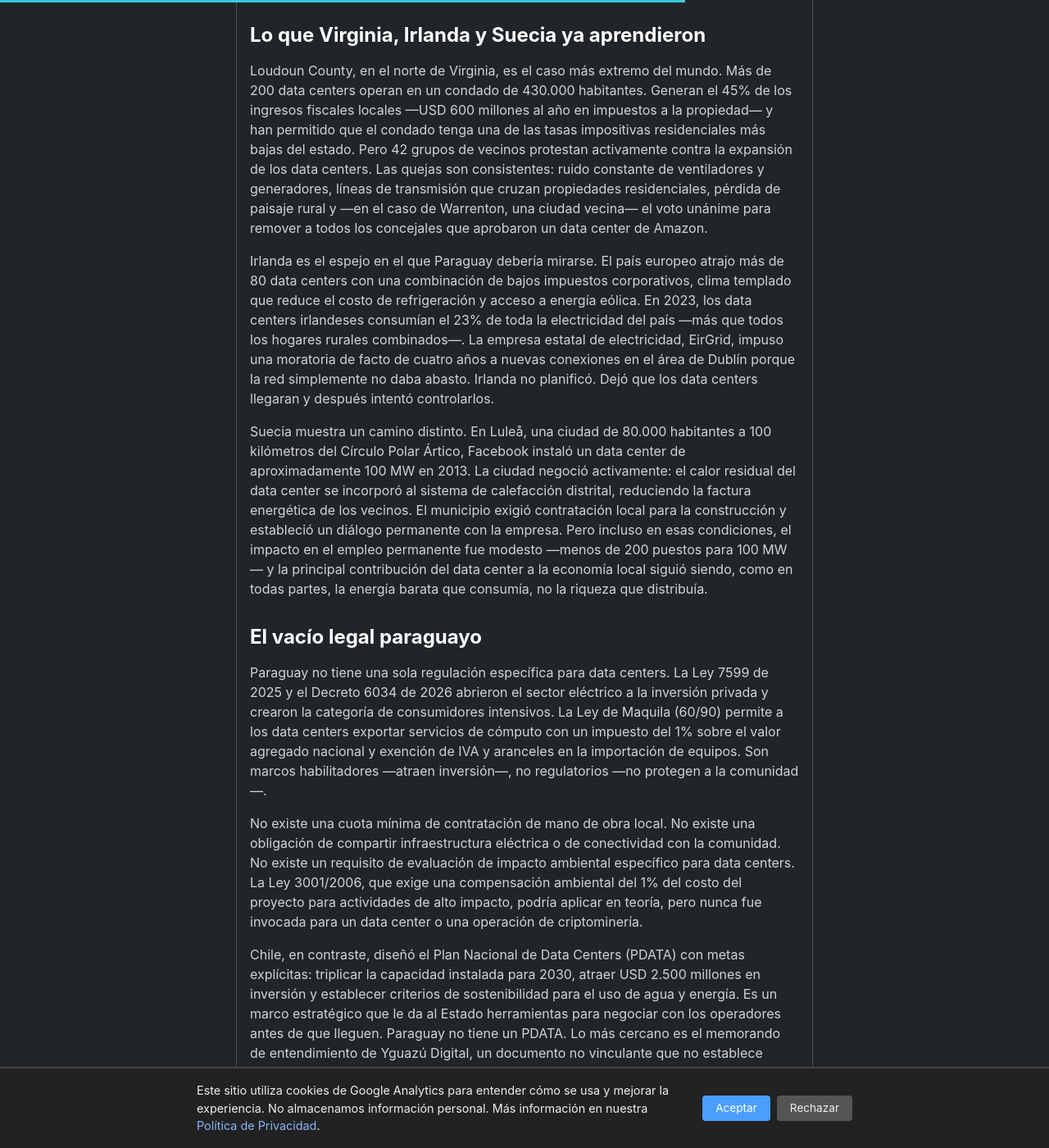
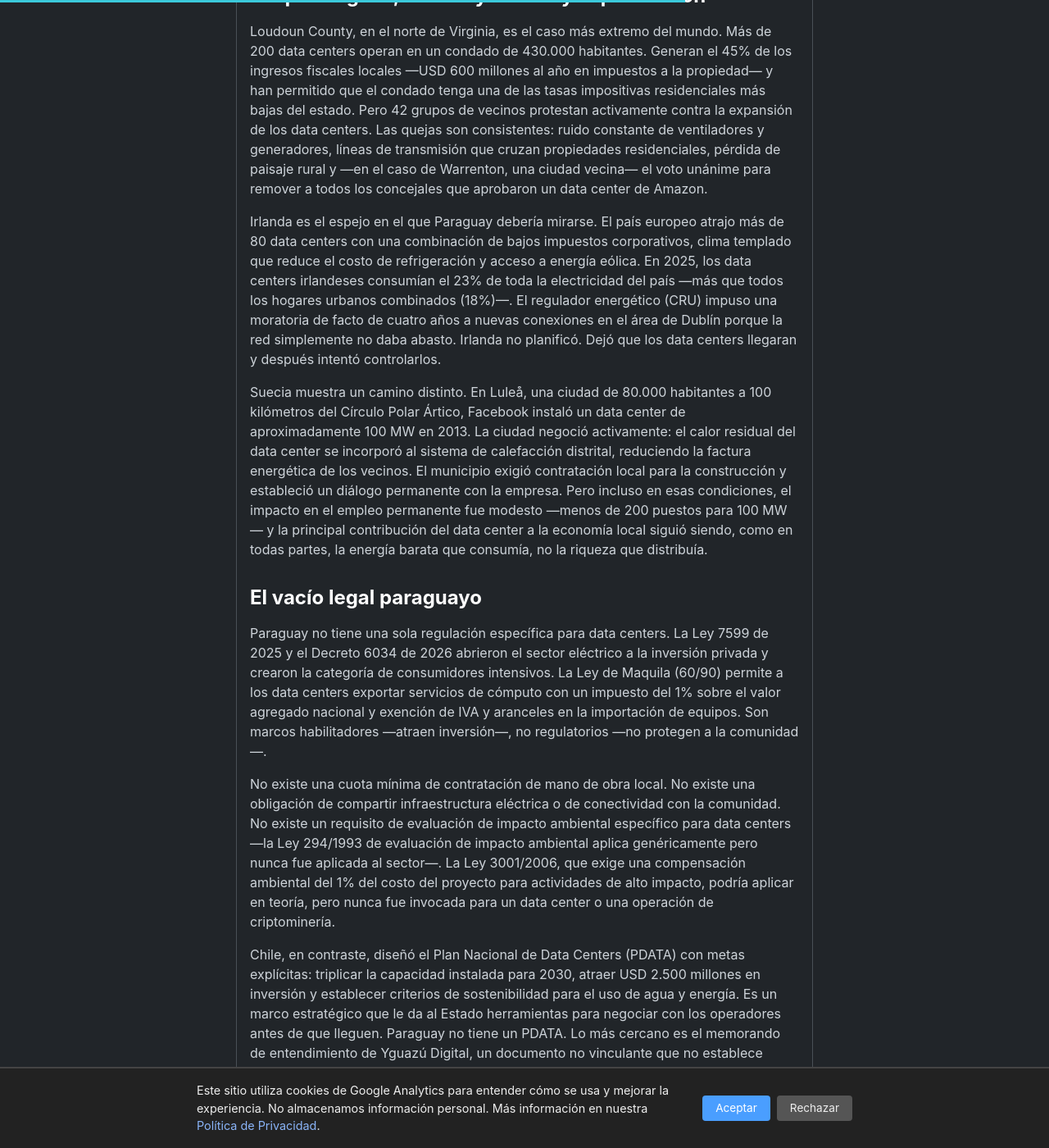
Before and after one commit to miravosqueinteresante/muchotexto.net, a Jekyll site: the page built from _posts/2026-08-04-impacto-local-data-center-paraguay.md, in a window 1280 px wide and 1400 px high, scrolled down 3236 px. Shown: the whole window at 82% size. Built offline with Jekyll 4.4.1, drawn with Linux system fonts in a browser that asks for light colours; some of the changed text lies outside the part shown.

Commit message:
fix(fact-check #8): cronologia HIVE corregida, subestacion 200MW→Yguazu, Irlanda 2023→2025 + rural→urbano + EirGrid→CRU, EIA matizado

```diff
--- a/_posts/2026-08-04-impacto-local-data-center-paraguay.md
+++ b/_posts/2026-08-04-impacto-local-data-center-paraguay.md
@@ -8,7 +8,7 @@
 description: "HIVE Digital invirtió USD 56M en Yguazú y opera 300 MW. La comunidad recibió mejoras en escuelas y empleo temporal en construccion. Despues, la relacion se vuelve mas compleja."
 ---
 
-En noviembre de 2024, una empresa canadiense llamada HIVE Digital Technologies puso una piedra en el suelo de Valenzuela, un distrito del departamento de Cordillera con menos de 10.000 habitantes. Seis meses después, esa piedra se había convertido en dos subestaciones eléctricas, 300 megavatios de capacidad instalada y una operación de minería de Bitcoin que factura más que el presupuesto municipal de varias ciudades paraguayas juntas. ¿Qué cambió en Yguazú y Valenzuela cuando el data center llegó? La respuesta es más compleja —y más aleccionadora— de lo que sugieren los comunicados de prensa.
+A mediados de 2025, una empresa canadiense llamada HIVE Digital Technologies completó la construcción de dos subestaciones eléctricas en Yguazú y Valenzuela, dos distritos del departamento de Cordillera y Alto Paraná. En seis meses, HIVE pasó de cero a 300 megavatios de capacidad instalada en Paraguay, una operación de minería de Bitcoin que factura más que el presupuesto municipal de varias ciudades paraguayas juntas. ¿Qué cambió en esas comunidades cuando el data center llegó? La respuesta es más compleja —y más aleccionadora— de lo que sugieren los comunicados de prensa.
 
 > **En resumen:**
 > - HIVE Digital opera 300 MW en Yguazú y Valenzuela tras invertir USD 56M en la compra del predio y USD 19M en depósitos de energía con ANDE. La construcción duró seis meses y empleó entre 800 y 1.500 trabajadores temporales. La operación permanente ocupa entre 60 y 150 personas.
@@ -50,7 +50,7 @@
 
 Loudoun County, en el norte de Virginia, es el caso más extremo del mundo. Más de 200 data centers operan en un condado de 430.000 habitantes. Generan el 45% de los ingresos fiscales locales —USD 600 millones al año en impuestos a la propiedad— y han permitido que el condado tenga una de las tasas impositivas residenciales más bajas del estado. Pero 42 grupos de vecinos protestan activamente contra la expansión de los data centers. Las quejas son consistentes: ruido constante de ventiladores y generadores, líneas de transmisión que cruzan propiedades residenciales, pérdida de paisaje rural y —en el caso de Warrenton, una ciudad vecina— el voto unánime para remover a todos los concejales que aprobaron un data center de Amazon.
 
-Irlanda es el espejo en el que Paraguay debería mirarse. El país europeo atrajo más de 80 data centers con una combinación de bajos impuestos corporativos, clima templado que reduce el costo de refrigeración y acceso a energía eólica. En 2023, los data centers irlandeses consumían el 23% de toda la electricidad del país —más que todos los hogares rurales combinados—. La empresa estatal de electricidad, EirGrid, impuso una moratoria de facto de cuatro años a nuevas conexiones en el área de Dublín porque la red simplemente no daba abasto. Irlanda no planificó. Dejó que los data centers llegaran y después intentó controlarlos.
+Irlanda es el espejo en el que Paraguay debería mirarse. El país europeo atrajo más de 80 data centers con una combinación de bajos impuestos corporativos, clima templado que reduce el costo de refrigeración y acceso a energía eólica. En 2025, los data centers irlandeses consumían el 23% de toda la electricidad del país —más que todos los hogares urbanos combinados (18%)—. El regulador energético (CRU) impuso una moratoria de facto de cuatro años a nuevas conexiones en el área de Dublín porque la red simplemente no daba abasto. Irlanda no planificó. Dejó que los data centers llegaran y después intentó controlarlos.
 
 Suecia muestra un camino distinto. En Luleå, una ciudad de 80.000 habitantes a 100 kilómetros del Círculo Polar Ártico, Facebook instaló un data center de aproximadamente 100 MW en 2013. La ciudad negoció activamente: el calor residual del data center se incorporó al sistema de calefacción distrital, reduciendo la factura energética de los vecinos. El municipio exigió contratación local para la construcción y estableció un diálogo permanente con la empresa. Pero incluso en esas condiciones, el impacto en el empleo permanente fue modesto —menos de 200 puestos para 100 MW— y la principal contribución del data center a la economía local siguió siendo, como en todas partes, la energía barata que consumía, no la riqueza que distribuía.
 
@@ -58,7 +58,7 @@
 
 Paraguay no tiene una sola regulación específica para data centers. La Ley 7599 de 2025 y el Decreto 6034 de 2026 abrieron el sector eléctrico a la inversión privada y crearon la categoría de consumidores intensivos. La Ley de Maquila (60/90) permite a los data centers exportar servicios de cómputo con un impuesto del 1% sobre el valor agregado nacional y exención de IVA y aranceles en la importación de equipos. Son marcos habilitadores —atraen inversión—, no regulatorios —no protegen a la comunidad—.
 
-No existe una cuota mínima de contratación de mano de obra local. No existe una obligación de compartir infraestructura eléctrica o de conectividad con la comunidad. No existe un requisito de evaluación de impacto ambiental específico para data centers. La Ley 3001/2006, que exige una compensación ambiental del 1% del costo del proyecto para actividades de alto impacto, podría aplicar en teoría, pero nunca fue invocada para un data center o una operación de criptominería.
+No existe una cuota mínima de contratación de mano de obra local. No existe una obligación de compartir infraestructura eléctrica o de conectividad con la comunidad. No existe un requisito de evaluación de impacto ambiental específico para data centers —la Ley 294/1993 de evaluación de impacto ambiental aplica genéricamente pero nunca fue aplicada al sector—. La Ley 3001/2006, que exige una compensación ambiental del 1% del costo del proyecto para actividades de alto impacto, podría aplicar en teoría, pero nunca fue invocada para un data center o una operación de criptominería.
 
 Chile, en contraste, diseñó el Plan Nacional de Data Centers (PDATA) con metas explícitas: triplicar la capacidad instalada para 2030, atraer USD 2.500 millones en inversión y establecer criterios de sostenibilidad para el uso de agua y energía. Es un marco estratégico que le da al Estado herramientas para negociar con los operadores antes de que lleguen. Paraguay no tiene un PDATA. Lo más cercano es el memorando de entendimiento de Yguazú Digital, un documento no vinculante que no establece obligaciones concretas para ninguna de las partes.
 
```
Also changed, not shown: other parts of _posts/2026-08-04-impacto-local-data-center-paraguay.md (+2 -2 lines).
